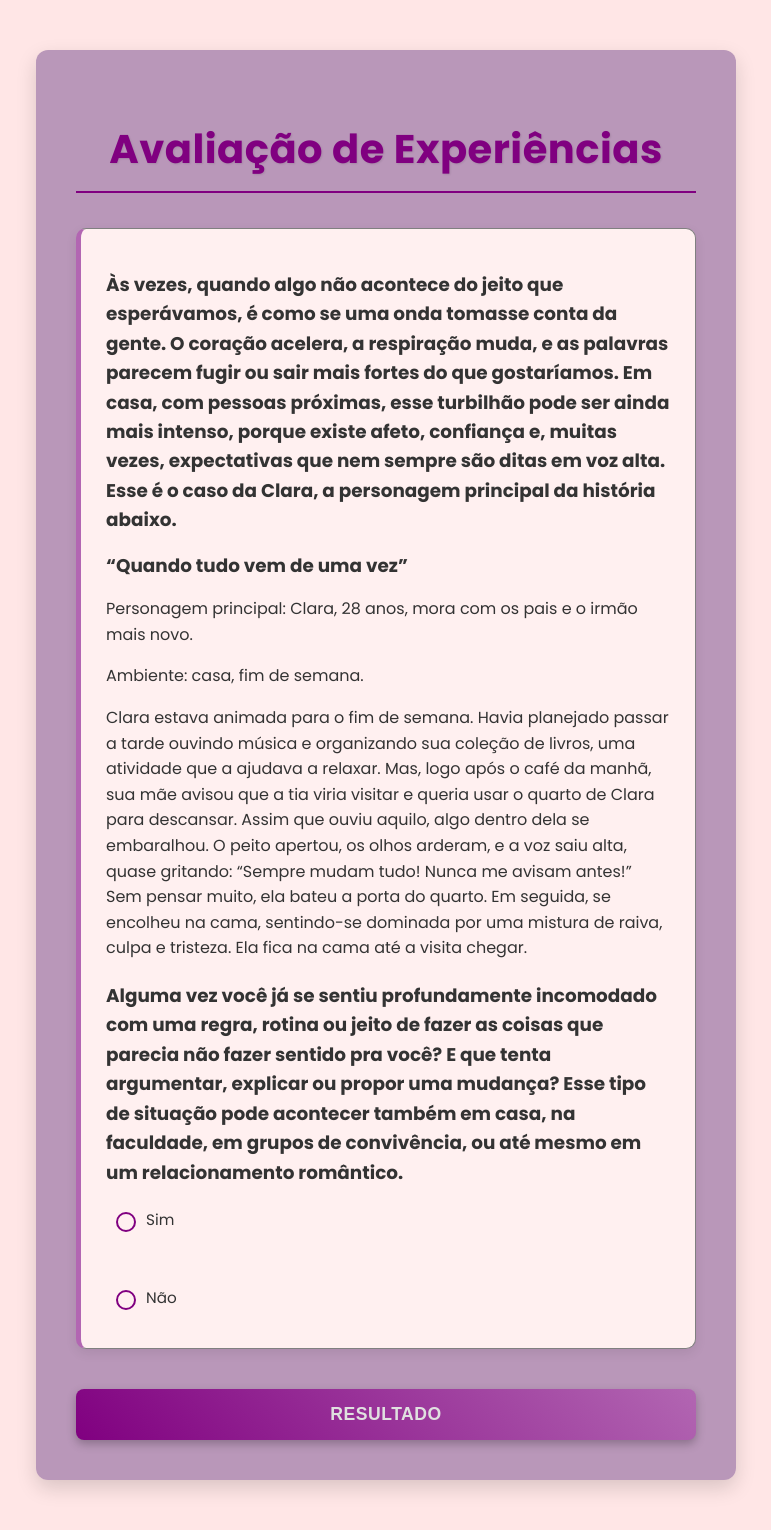
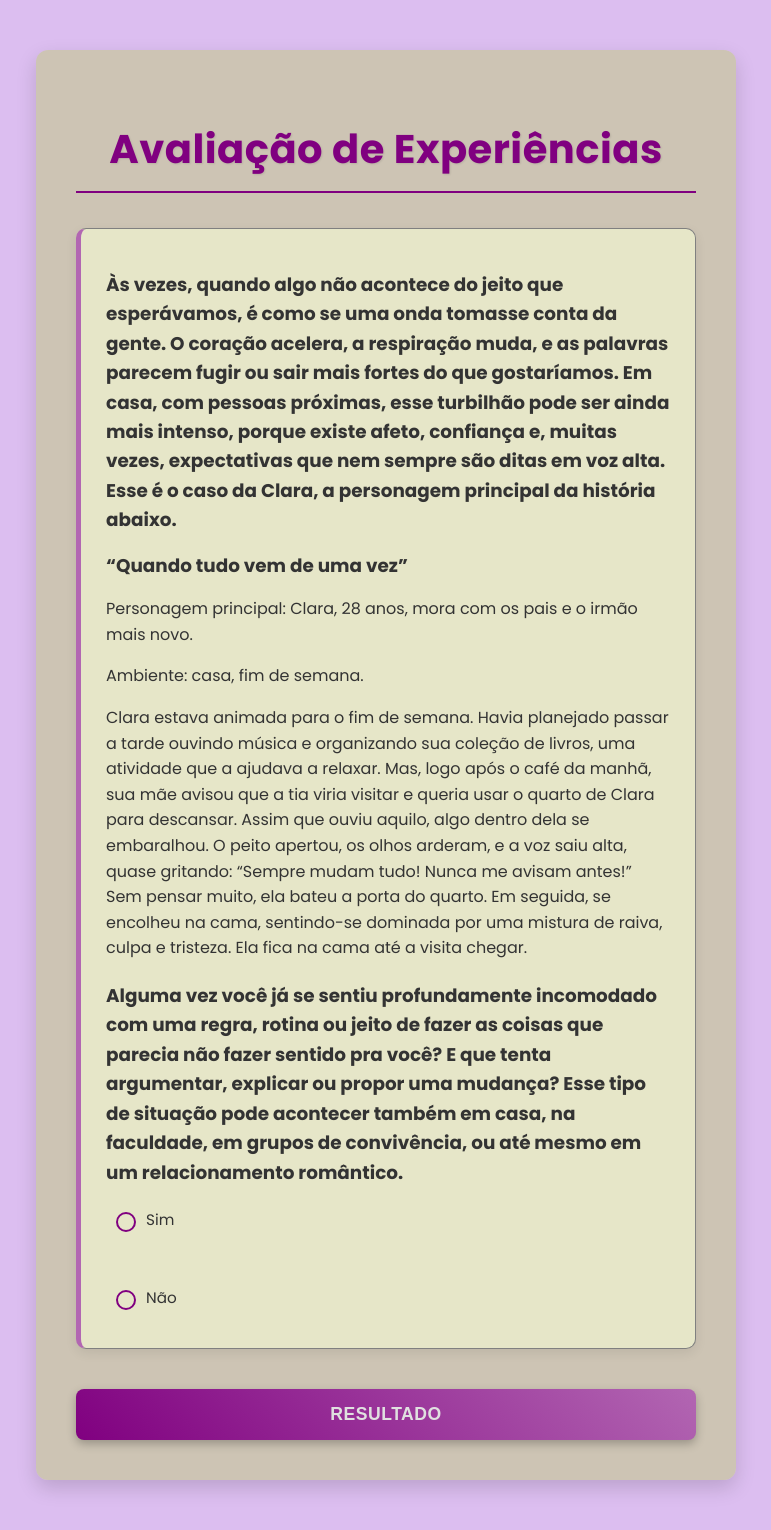
Before and after one commit to 916dudz/FormsPerform, a Flask app: page /formulario in a window 1280 px wide. Shown: the whole page, without its empty margins (254-1025 px from the left). Run offline with Flask 3, Linux system fonts and the light colour scheme.

Commit message:
style.css: mais mudanças, mais roxo e amarelo

```diff
--- a/static/style.css
+++ b/static/style.css
@@ -39,7 +39,7 @@ body {
     line-height: 1.6;
 
     /* Novo fundo para o body - mais limpo e sutil */
-    background: rgb(255, 230, 230);
+    background: rgb(220, 190, 240);
 }
 
 .container, .result-container {
@@ -50,7 +50,7 @@ body {
     width: 100%;
     margin: 30px;
     box-sizing: border-box;
-    background: rgba(139, 99, 156, 0.6);
+    background: rgba(200, 200, 156, 0.7);
     position: relative;
     overflow: hidden;
 }
@@ -128,7 +128,7 @@ label {
 
 
 .pergunta {
-    background-color: rgb(255, 240, 240);
+    background-color: rgb(230, 230, 200);
     border-radius: 10px;
     padding: 25px;
     margin-bottom: 25px;
@@ -246,7 +246,7 @@ button:hover {
 }
 
 .message-box {
-    background-color: rgb(255, 240, 240);
+    background-color: rgb(250, 240, 240);
     border-left: 6px solid var(--primary-color);
     margin-top: 30px;
     padding: 20px;
```
